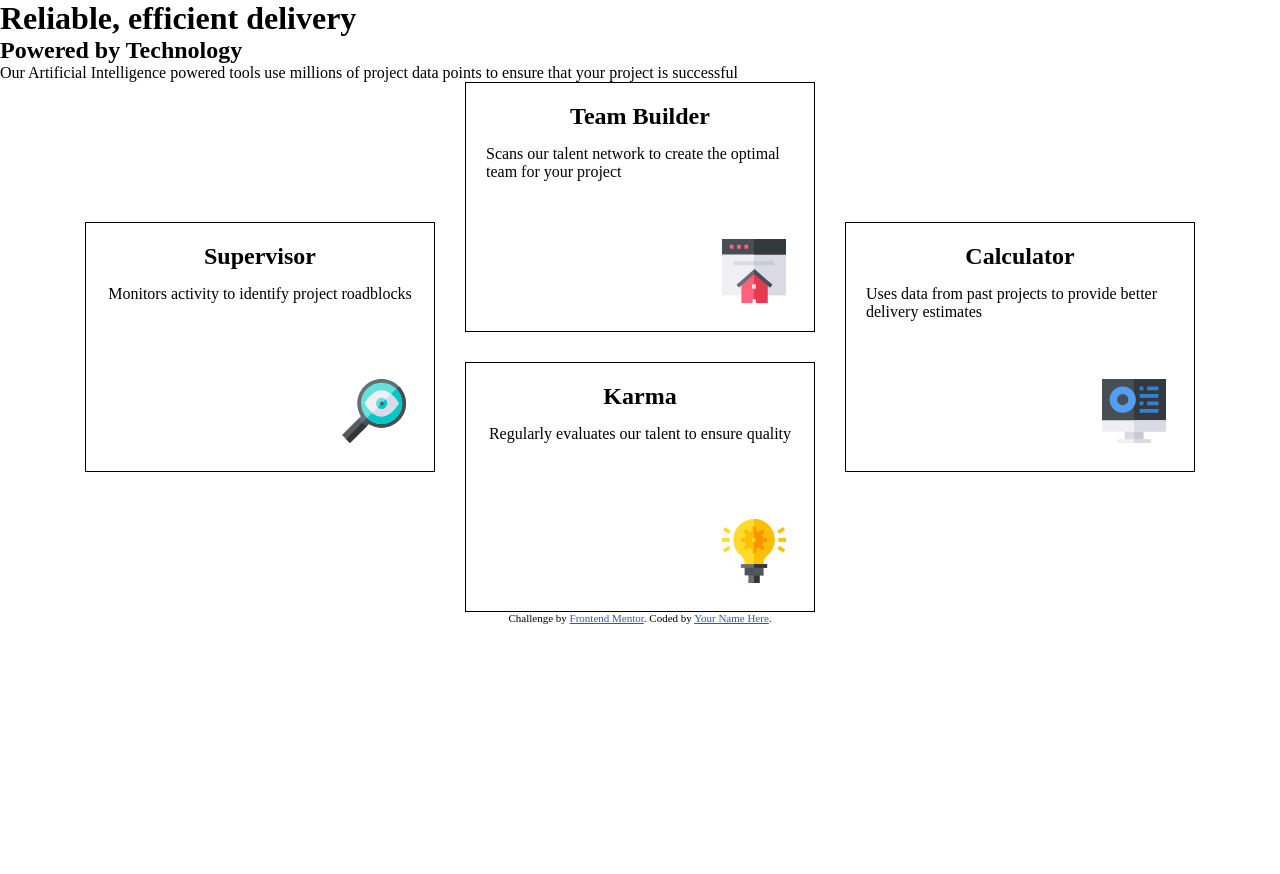
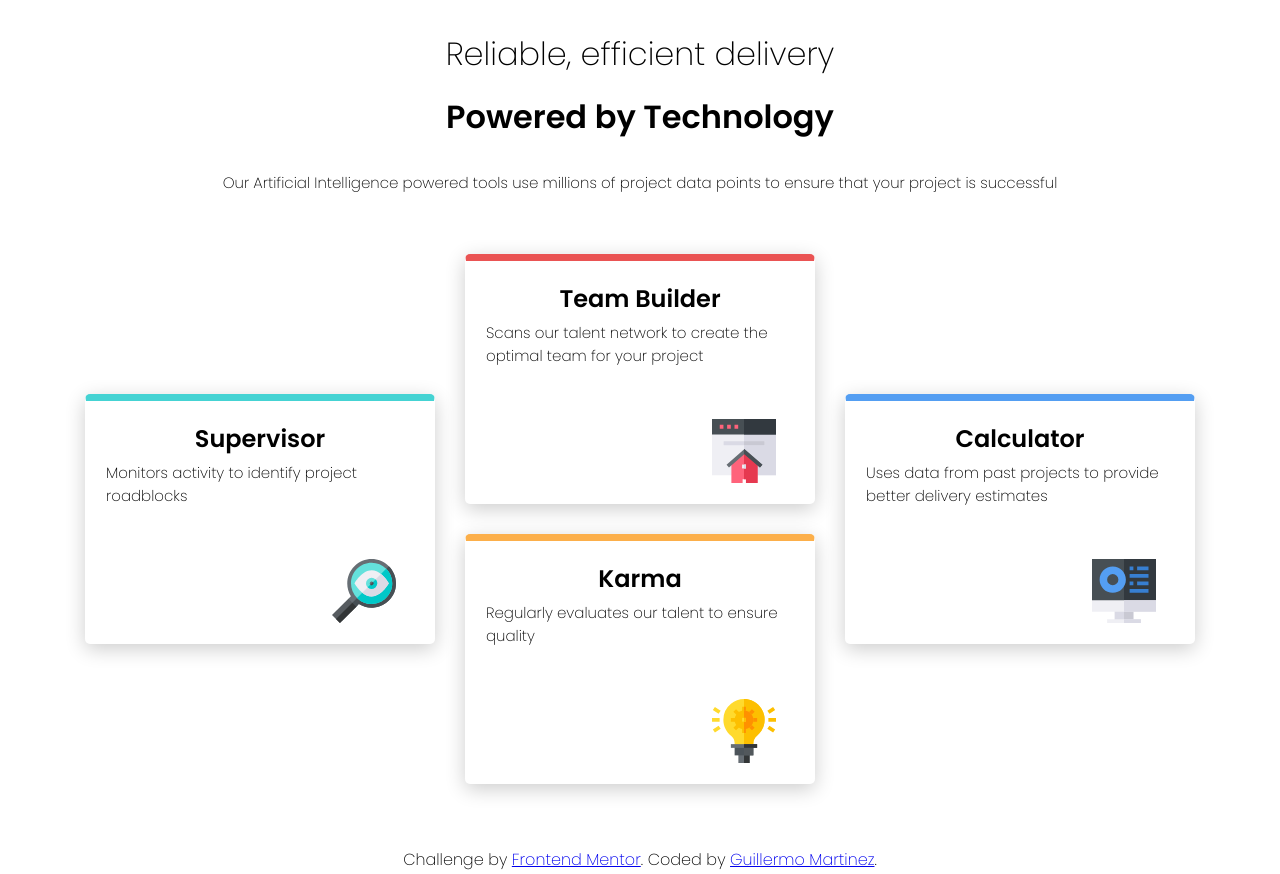
Before and after one commit to GuilleMartinez/four-card-feature, a website: page index.html in a window 1280 px wide. Before the commit the page ends 800 px from the top, so only its background shows below. Drawn offline with Linux system fonts and the light colour scheme.

Commit message:
challenge finalizado, se puede factorizar el código

```diff
--- a/index.html
+++ b/index.html
@@ -14,50 +14,81 @@
 </head>
 
 <body>
+  <main>
 
-  <h1>Reliable, efficient delivery</h1>
-  <h2>Powered by Technology</h2>
+    <section class="titles">
+      <h1 class="main-title">Reliable, efficient delivery</h1>
+      <h2 class="secondary-title">Powered by Technology</h2>
+      <p class="info-title">Our Artificial Intelligence powered tools use millions of project data points
+        to ensure that your project is successful</p>
+    </section>
 
-  <p>Our Artificial Intelligence powered tools use millions of project data points
-    to ensure that your project is successful</p>
+    <section class="card-deck">
 
-  <div class="card-deck">
+      <div class="col col-1 supervisor">
 
-    <div class="col col-1">
-      <div class="card supervisor">
-        <h2 class="card-title">Supervisor</h2>
-        <p class="card-subtitle">Monitors activity to identify project roadblocks</p>
-        <img src="./images/icon-supervisor.svg" alt="" class="card-img">
-      </div>
-    </div>
-    <div class="col col-2">
-      <div class="card">
-        <h2 class="card-title">Team Builder</h2>
-        <p class="card-subtitle">Scans our talent network to create the optimal team for your project</p>
-        <img src="./images/icon-team-builder.svg" alt="" class="card-img">
+        <div class="card supervisor">
+
+          <div class="card-body">
+            <h2 class="card-title">Supervisor</h2>
+            <p class="card-subtitle">Monitors activity to identify project roadblocks</p>
+          </div>
+
+          <div class="card-footer">
+            <img src="./images/icon-supervisor.svg" alt="" class="card-img">
+          </div>
+
+        </div>
+
       </div>
 
-      <div class="card">
-        <h2 class="card-title">Karma</h2>
-        <p class="card-subtitle">Regularly evaluates our talent to ensure quality</p>
-        <img src="./images/icon-karma.svg" alt="" class="card-img">
+      <div class="col col-2 ">
+        <div class="card team-builder">
+          <div class="card-body">
+            <h2 class="card-title">Team Builder</h2>
+            <p class="card-subtitle">Scans our talent network to create the optimal team for your project</p>
+          </div>
+
+          <div class="card-footer">
+            <img src="./images/icon-team-builder.svg" alt="" class="card-img">
+          </div>
+        </div>
+
+        <div class="card karma">
+          <div class="card-body">
+            <h2 class="card-title">Karma</h2>
+            <p class="card-subtitle">Regularly evaluates our talent to ensure quality</p>
+          </div>
+
+          <div class="card-footer">
+            <img src="./images/icon-karma.svg" alt="" class="card-img">
+          </div>
+        </div>
       </div>
-    </div>
-    <div class="col col-3">
 
-      <div class="card">
-        <h2 class="card-title">Calculator</h2>
-        <p class="card-subtitle">Uses data from past projects to provide better delivery estimates</p>
-        <img src="./images/icon-calculator.svg" alt="" class="card-img">
+      <div class="col col-3">
+
+        <div class="card calculator">
+          <div class="card-body">
+            <h2 class="card-title">Calculator</h2>
+            <p class="card-subtitle">Uses data from past projects to provide better delivery estimates</p>
+          </div>
+
+          <div class="card-footer">
+            <img src="./images/icon-calculator.svg" alt="" class="card-img">
+          </div>
+
+        </div>
+
       </div>
-    </div>
 
-  </div>
+    </section>
+  </main>
 
   <footer>
     <p class="attribution">
       Challenge by <a href="https://www.frontendmentor.io?ref=challenge" target="_blank">Frontend Mentor</a>.
-      Coded by <a href="#">Your Name Here</a>.
+      Coded by <a href="https://github.com/GuilleMartinez">Guillermo Martinez</a>.
     </p>
   </footer>
 </body>
--- a/scss/_colors.scss
+++ /dev/null
@@ -1,3 +0,0 @@
-    a {
-        color: hsl(228, 45%, 44%);
-    }
--- a/scss/_mediaquerys.scss
+++ /dev/null
@@ -1,17 +0,0 @@
-.card-deck {
-
-    @media (max-width: $break-columns) {
-        max-width: ($card-width + $card-gap) * ($column-count - 1);
-    }
-
-    @media (max-width: $break-small) {
-        max-width: max-content;
-    }
-
-}
-
-.col-1, .col-3 {
-    @media (max-width: $break-columns) {
-            grid-row: span 1;
-    }
-}
--- a/scss/_typography.scss
+++ b/scss/_typography.scss
@@ -1,4 +1,39 @@
+@import 'https://fonts.googleapis.com/css2?family=Poppins:wght@200;400;600&display=swap';
+
+* {
+    font-family: 'Poppins', sans-serif;
+    font-weight: 200;
+}
+
+body {
+    font-size: 15px;
+}
+
 .attribution {
-    font-size: 11px;
+    font-size: 1rem;
     text-align: center;
 }
+
+.titles {
+    text-align: center;
+
+    .main-title,
+    .secondary-title {
+        font-size: 2rem;
+    }
+
+    .main-title {
+        font-weight: 200;
+    }
+
+    .secondary-title {
+        font-weight: 600;
+    }
+}
+
+
+.card-title {
+    text-align: center;
+    font-weight: 600;
+    font-size: 1.5rem;
+}
--- a/scss/_variables.scss
+++ b/scss/_variables.scss
@@ -1,13 +1,30 @@
-$card-width: 350px;
-$card-height: 250px;
-$card-gap: 30px;
-$column-count: 3;
-$break-columns: 1129px;
-$break-small: 730px;
+$cardWidth: 350px;
+$cardHeight: 250px;
+$cardGap: 30px;
+$colCount: 3;
+$breakColumn: 1110px;
+$imgHeight: 64px;
+$sectionGap: 60px;
+$marginTitle: 15px;
 
-@mixin displayFlex ($direction, $justify-content, $align-items, $wrap) {
+$red: hsl(0, 78%, 62%);
+$cyan: hsl(180, 62%, 55%);
+$orange: hsl(34, 97%, 64%);
+$blue: hsl(212, 86%, 64%);
+
+@mixin displayFlex ($direction, $justifyContent, $alignItems, $wrap) {
     display: flex;
     flex-flow: $direction $wrap;
-    justify-content: $justify-content;
-    align-items: $align-items;
+    justify-content: $justifyContent;
+    align-items: $alignItems;
 }
+
+@mixin displayGrid ($columnsCount, $coulumnWidth, $rowsCount, $rowHeight, $justifyContent, $alignItems, $rowGap, $colGap) {
+    display: grid;
+    grid-template-columns: repeat($columnsCount, $coulumnWidth);
+    grid-template-rows: repeat($rowsCount, $rowHeight);
+    justify-content: $justifyContent;
+    align-items: $alignItems;
+    row-gap: $rowGap;
+    column-gap: $colGap;
+}
--- a/scss/main.scss
+++ b/scss/main.scss
@@ -1,28 +1,9 @@
-.attribution {
-    font-size: 11px;
-    text-align: center;
-
-    a {
-        color: hsl(228, 45%, 44%);
-    }
-}
+@import "variables";
+@import "typography";
 
 html {
     box-sizing: border-box;
 
-}
-
-$card-width: 350px;
-$card-height: 250px;
-$card-gap: 30px;
-$column-count: 3;
-$break-column: 1100px;
-
-@mixin displayFlex ($direction, $justify-content, $align-items, $wrap) {
-    display: flex;
-    flex-flow: $direction $wrap;
-    justify-content: $justify-content;
-    align-items: $align-items;
 }
 
 *,
@@ -35,22 +16,40 @@ $break-column: 1100px;
 }
 
 
+main {
+    padding-top: $sectionGap / 2;
+    padding-bottom: $sectionGap;
+}
+
+.titles {
+    margin-bottom: $sectionGap;
+
+    .main-title {
+        margin-bottom: $marginTitle;
+    }
+
+    .secondary-title {
+        margin-bottom: $marginTitle * 2;
+    }
+
+    .info-title {
+        margin: 0 auto;
+        width: 75%;
+    }
+}
+
+
 .card-deck {
-    display: grid;
-    grid-template-columns: repeat(auto-fit, minmax(min-content, $card-width));
-    grid-template-rows: repeat(2, $card-height);
-    gap: 30px;
-    align-items: center;
-    justify-content: center;
+    @include displayGrid(auto-fit, minmax(min-content, $cardWidth), 2, $cardHeight, center, center, $cardGap, $cardGap);
     margin: 0 auto;
-    max-width: ($card-width + $card-gap) * $column-count;
+    max-width: ($cardWidth + $cardGap) * $colCount;
 
-    @media (max-width: $break-column) {
-        max-width: ($card-width + $card-gap) * ($column-count - 1);
+    @media (max-width: $breakColumn) {
+        max-width: ($cardWidth + $cardGap) * ($colCount - 1);
     }
 
     .col {
-        width: 350px;
+        width: $cardWidth;
         grid-row: span 2;
     }
 
@@ -59,36 +58,76 @@ $break-column: 1100px;
         height: 100%;
         @include displayFlex(column, center, center, nowrap);
 
-        @media (max-width: $break-column) {
+        @media (max-width: $breakColumn) {
             grid-row: span 1;
         }
     }
 
     .col-2 {
-        height: ($card-height * 2) + $card-gap;
+        height: ($cardHeight * 2) + $cardGap;
         @include displayFlex(column, space-between, center, nowrap);
     }
 
 
 
     .card {
-        @include displayFlex(column, initial, center, nowrap);
+        @include displayFlex(column, space-between, center, nowrap);
         width: 100%;
-        height: 250px;
-        padding: 20px;
-        border: 1px solid;
+        height: $cardHeight;
+        padding: $cardGap - 10;
         position: relative;
+        border-width: 7px 1px 1px 1px;
+        border-style: solid;
+        border-color: transparent;
+        border-radius: 5px;
+        box-shadow: 0 5px 20px rgba($color: #000000, $alpha: 0.2);
 
-        .card-img {
-            position: absolute;
-            left: $card-width - 94;
-            top: $card-height - 94;
+        .card-footer,
+        .card-body {
+            width: 100%;
+        }
+
+        .card-footer {
+
+            height: $imgHeight;
+
+            .card-img {
+                margin-left: $cardWidth - ($cardGap * 2) - $imgHeight;
+            }
+
         }
 
         .card-title {
-            margin-bottom: 15px;
+            margin-bottom: $marginTitle - 10;
         }
+
+        &.supervisor {
+            @extend .card;
+            border-top-color: $cyan;
+
+        }
+
+        &.team-builder {
+            @extend .card;
+            border-top-color: $red;
+        }
+
+        &.calculator {
+            @extend .card;
+            border-top-color: $blue;
+        }
+
+        &.karma {
+            @extend .card;
+            border-top-color: $orange;
+        }
+
     }
 
 
 }
+
+footer {
+    @include displayFlex(column, center, center, nowrap);
+    height: $sectionGap / 2;
+}
```
Also changed, not shown: styles/main.css.
